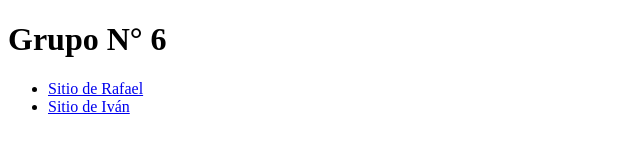
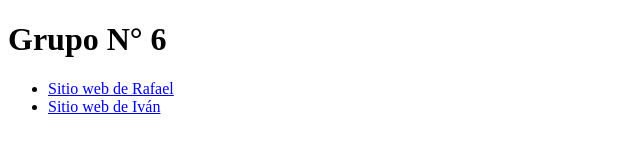
Before and after one commit to RafaelBarrios03/Lab-3-Colaborativo, a plain HTML site: page index.html in a window 1280 px wide. Shown: the full height of the page, 0-640 px from the left. Drawn offline with Linux system fonts and the light colour scheme.

Commit message:
index.html

```diff
--- a/index.html
+++ b/index.html
@@ -12,8 +12,8 @@
 
     <nav>
         <ul>
-            <li><a href="https://rafaelbarrios03.github.io/Lab-3/" target="_blank">Sitio de Rafael</a></li>
-            <li><a href="https://ivancsg2120.github.io/Lab3/" target="_blank">Sitio de Iván</a></li>
+            <li><a href="https://rafaelbarrios03.github.io/Lab-3/" target="_blank">Sitio web de Rafael</a></li>
+            <li><a href="https://ivancsg2120.github.io/Lab3/" target="_blank">Sitio web de Iván</a></li>
         </ul>
     </nav>
 </body>
```
